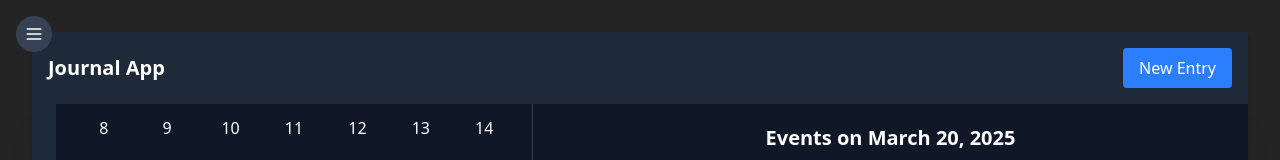
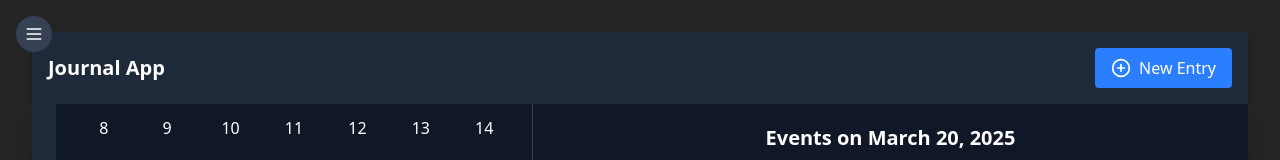
Before and after one commit to donnillionaire/journal-web-app, a React (Vite) app: page / in a window 1280 px wide. Shown: the top 160 px of the page. Built offline with nearby package versions, Linux system fonts and the light colour scheme.

Commit message:
feat: added icon to the buttons to represent the close and open mode

```diff
--- a/src/components/Calendar.tsx
+++ b/src/components/Calendar.tsx
@@ -1,6 +1,6 @@
 import { useState, useEffect, useRef, useCallback } from "react";
 import dayjs from "dayjs";
-import { Menu, X } from "lucide-react";
+import { Menu, PlusCircle, X, XCircle } from "lucide-react";
 
 const CalendarApp = () => {
   const currentYear = dayjs().year();
@@ -98,12 +98,13 @@ const CalendarApp = () => {
         <h1 className="text-xl font-bold">Journal App</h1>
         <button
           onClick={() => setShowForm((prev) => !prev)}
-          className={`px-4 py-2 rounded text-white ${
+          className={`flex items-center gap-2 px-4 py-2 rounded text-white ${
             showForm
               ? "bg-red-500 hover:bg-red-600"
               : "bg-blue-500 hover:bg-blue-600"
           }`}
         >
+          {showForm ? <XCircle size={20} /> : <PlusCircle size={20} />}
           {showForm ? "Close Entry" : "New Entry"}
         </button>
       </div>
```
